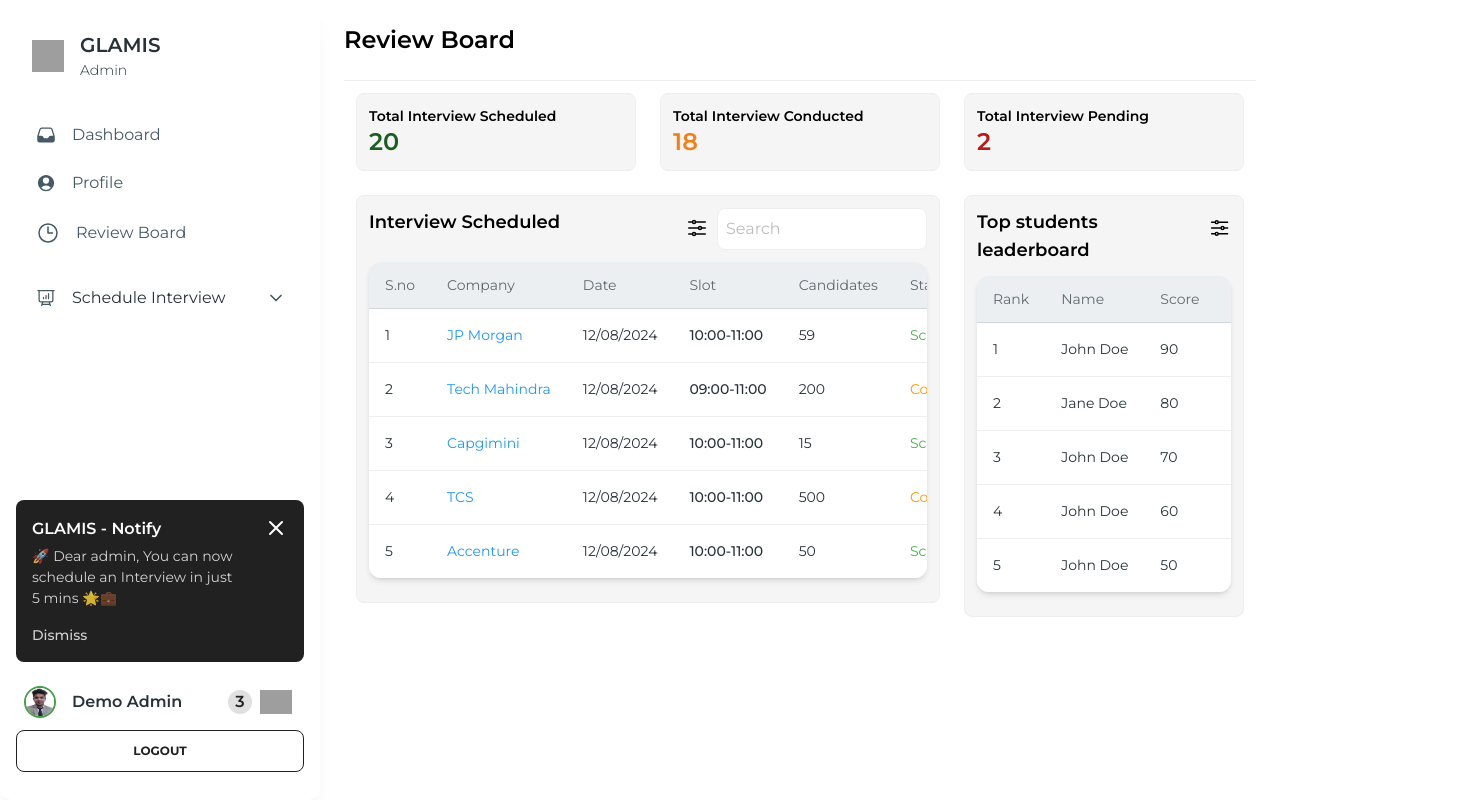
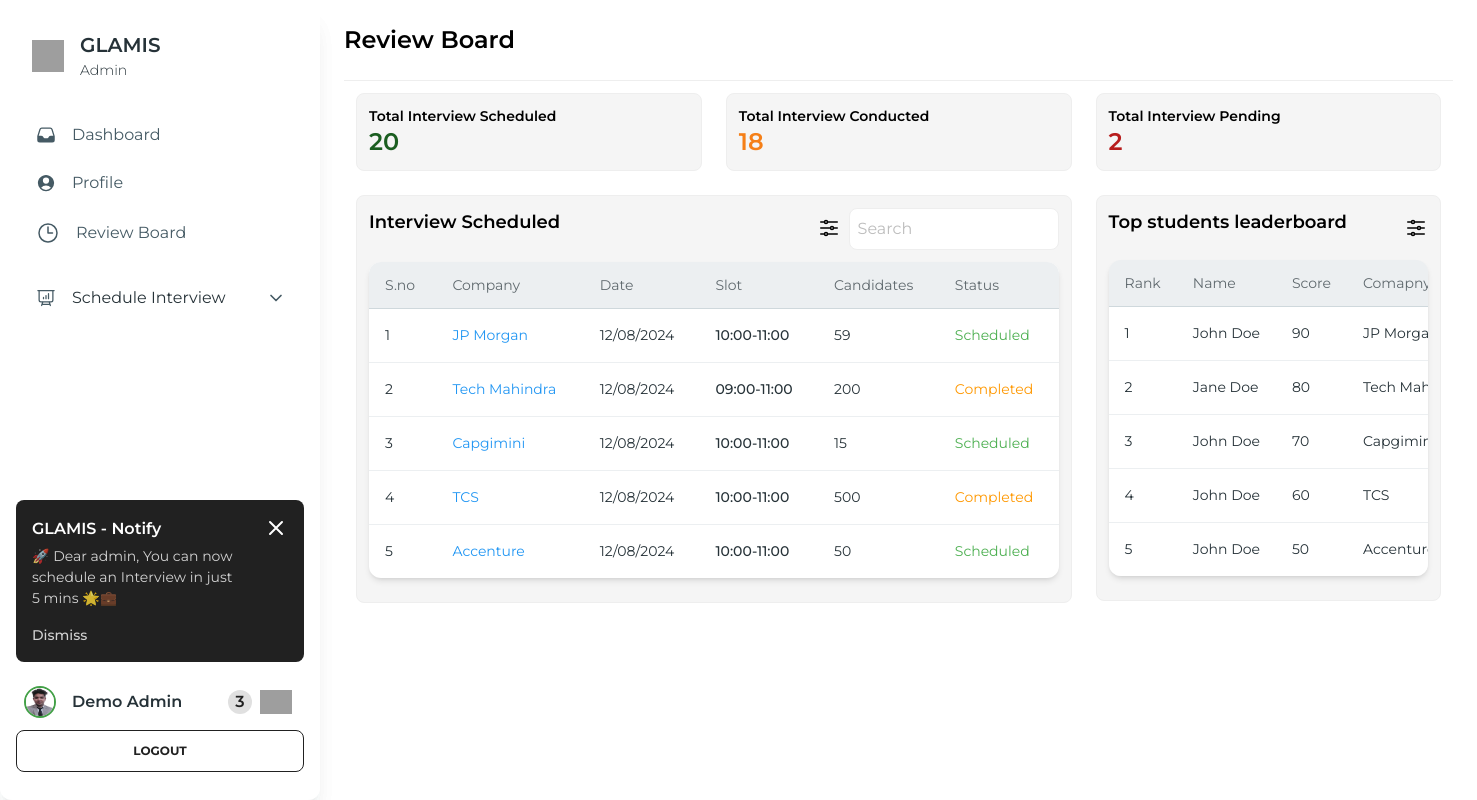
Before and after one commit to naitikshaxma/glamis_test, a React (Vite) app in the folder admin-client/: page /admin/dashboard in a window 1280 px wide. Shown: the whole page, 1477 px wide, since content can reach past the window. Built offline with nearby package versions, Linux system fonts and the light colour scheme; grey boxes are pictures that could not be loaded; some icons are missing; a web font is replaced by a local one.

Commit message:
set up routes

```diff
--- a/admin-client/src/App.jsx
+++ b/admin-client/src/App.jsx
@@ -3,6 +3,22 @@
 import AdminSignup from "./pages/AdminSignup";
 import AdminLogin from "./pages/AdminLogin";
 import AdminDashboard from "./pages/AdminDashboard";
+import ReviewBoard from "./components/dashboard/ReviewBoard";
+import Sidebar from "./components/globalComponents/Sidebar";
+import ScheduleInterview from "./components/dashboard/ScheduleInterview";
+
+// Layout component that includes Sidebar
+const MainLayout = ({ children }) => (
+    <div style={{ display: 'flex' }}>
+        <Sidebar />
+        <div style={{
+            flex: 1,
+            marginLeft: '20rem'
+        }}>
+            {children}
+        </div>
+    </div>
+);
 
 const App = () => {
     return (
@@ -10,7 +26,9 @@
             <Routes>
                 <Route path="/admin" element={<AdminSignup />} />
                 <Route path="/admin/login" element={<AdminLogin />} />
-                <Route path="/admin/dashboard" element={<AdminDashboard />} />
+                <Route path="/admin/dashboard" element={<MainLayout><AdminDashboard /></MainLayout>} />
+                <Route path="/admin/schedule" element={<MainLayout><ScheduleInterview /></MainLayout>} />
+                <Route path="/admin/review-board" element={<MainLayout><ReviewBoard /></MainLayout>} />
             </Routes>
         </Router>
     );
--- a/admin-client/src/components/dashboard/ReviewBoard.jsx
+++ b/admin-client/src/components/dashboard/ReviewBoard.jsx
@@ -88,7 +88,7 @@
 export default function ReviewBoard() {
   return (
     <div>
-        <div className="flex flex-col p-6 bg-white rounded-lg" style={{height: '100vh' , marginLeft : '20rem'}}>
+        <div className="flex flex-col p-6 bg-white rounded-lg">
       <div className="flex  justify-between w-full border-b pb-2">
       <h1 className="text-2xl font-semibold mb-4">Review Board</h1>
       </div>
--- a/admin-client/src/components/dashboard/ScheduleInterview.jsx
+++ b/admin-client/src/components/dashboard/ScheduleInterview.jsx
@@ -24,8 +24,8 @@
     const [studentRecord, setStudentRecord] = React.useState(null);
 
     return (
-        <div className="flex flex-col justify-center h-[95vh]">
-            <Card className="ml-[18vw] mt-4 mr-8">
+        <div className="p-8 flex flex-col justify-center h-[95vh]">
+            <Card className="mt-4 mr-8">
                 <CardHeader
                     color=""
                     floated={false}
--- a/admin-client/src/components/globalComponents/Sidebar.jsx
+++ b/admin-client/src/components/globalComponents/Sidebar.jsx
@@ -8,8 +8,6 @@
 
 import avatar from "../../assets/avatar.jpeg";
 import Cookies from "js-cookie";
-
-
 
 export default function Sidebar() {
 
@@ -22,11 +20,11 @@
   const [openAlert, setOpenAlert] = React.useState(true);
   const [isSidebarOpen, setIsSidebarOpen] = React.useState(true);
 
-
-    const navItems = [{
+  const navItems = [
+    {
       name: 'Dashboard',
       icon: <InboxIcon className="h-5 w-5" />,
-        href: '/dashboard'
+      href: '/admin/dashboard'
     },
     {
       name: 'Profile',
@@ -34,13 +32,13 @@
       href: '/profile'
     },
     {
-        name : "Review Board",
-        icon : <svg xmlns="http://www.w3.org/2000/svg" fill="none" viewBox="0 0 24 24" strokeWidth={1.5} stroke="currentColor" className="size-6">
+      name: "Review Board",
+      icon: <svg xmlns="http://www.w3.org/2000/svg" fill="none" viewBox="0 0 24 24" strokeWidth={1.5} stroke="currentColor" className="size-6">
         <path strokeLinecap="round" strokeLinejoin="round" d="M12 6v6h4.5m4.5 0a9 9 0 1 1-18 0 9 9 0 0 1 18 0Z" />
       </svg>,
-        href : "/review-board"
+      href: "/admin/review-board"
     },
-    ]
+  ];
 
   return (
     <div className="flex">
@@ -69,9 +67,6 @@
                 </ListItem>
               </Link>
             ))}
-
-
-
           </List>
 
           <List>
@@ -85,8 +80,7 @@
               }
             >
               <ListItem className="p-0">
-            <AccordionHeader onClick={() => handleOpen(1)}
-             className="border-b-0 p-3">
+                <AccordionHeader onClick={() => handleOpen(1)} className="border-b-0 p-3">
                   <ListItemPrefix>
                     <PresentationChartBarIcon className="h-5 w-5" />
                   </ListItemPrefix>
@@ -97,24 +91,30 @@
               </ListItem>
               <AccordionBody className="py-1">
                 <List className="p-0">
+                  <Link to="/admin/schedule">
                     <ListItem>
                       <ListItemPrefix>
                         <ChevronRightIcon strokeWidth={3} className="h-3 w-5" />
                       </ListItemPrefix>
                       Company Mock Interview
                     </ListItem>
+                  </Link>
+                  <Link to="/admin/schedule">
                     <ListItem>
                       <ListItemPrefix>
                         <ChevronRightIcon strokeWidth={3} className="h-3 w-5" />
                       </ListItemPrefix>
-                Viva Assesment
+                      Viva Assessment
                     </ListItem>
+                  </Link>
+                  <Link to="/admin/schedule">
                     <ListItem>
                       <ListItemPrefix>
                         <ChevronRightIcon strokeWidth={3} className="h-3 w-5" />
                       </ListItemPrefix>
                       Assignments
                     </ListItem>
+                  </Link>
                 </List>
               </AccordionBody>
             </Accordion>
@@ -126,7 +126,9 @@
                   className={`mx-auto h-4 w-4 transition-transform ${open === 2 ? "rotate-180" : ""}`}
                 />
               }
-        ></Accordion>
+            >
+              {/* Add content here if needed */}
+            </Accordion>
           </List>
           <div className="mt-auto">
             <Alert open={openAlert} onClose={() => setOpenAlert(false)}>
@@ -134,9 +136,7 @@
                 GLAMIS - Notify
               </Typography>
               <Typography variant="small" className="font-normal opacity-80">
-                                🚀 Dear admin, You can now schedule an Interview in just 5 mins
-
-                                 🌟💼
+                🚀 Dear admin, You can now schedule an Interview in just 5 mins 🌟💼
               </Typography>
               <div className="mt-4 flex gap-3">
                 <Typography
```
Lines whose indentation alone changed are shown as unchanged.
